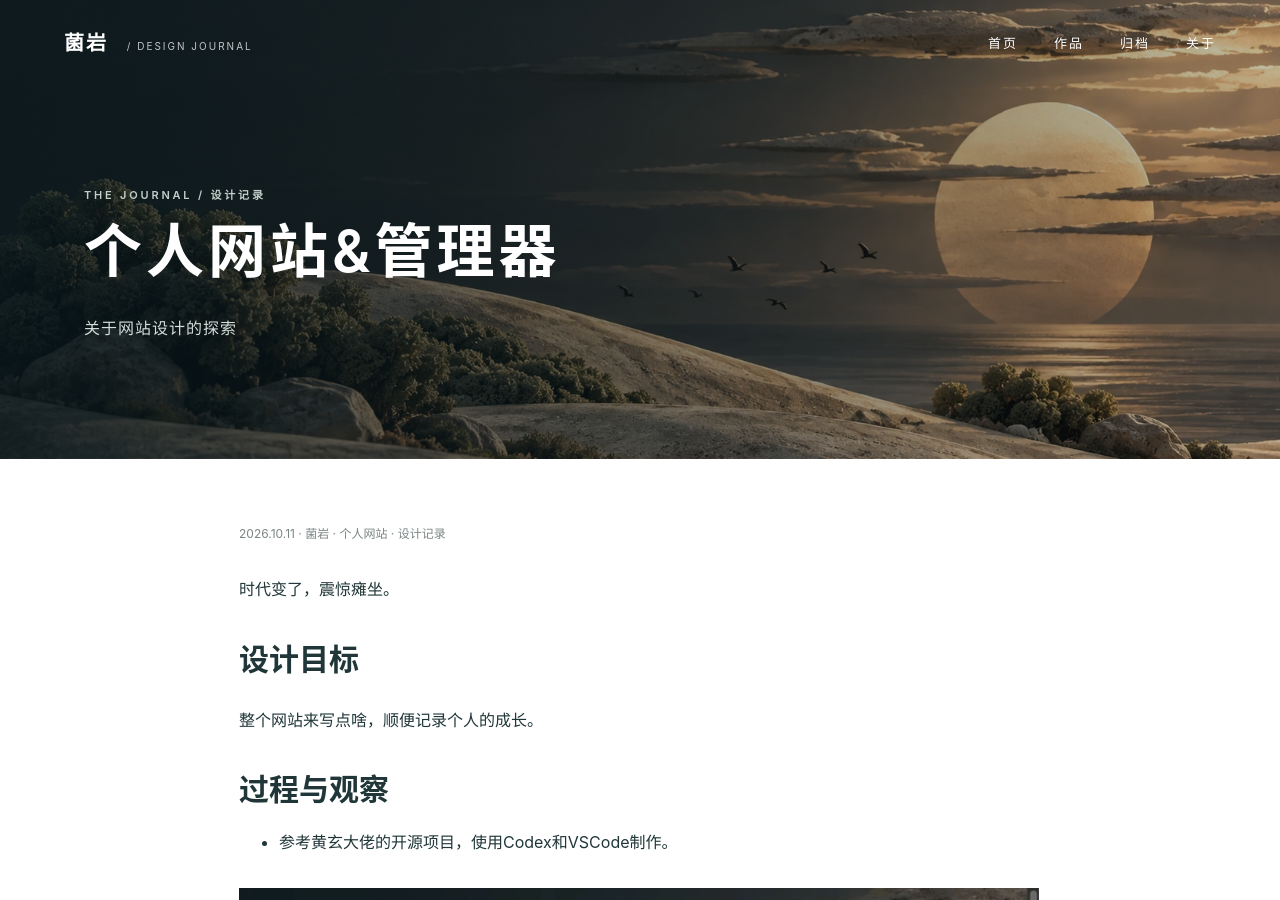
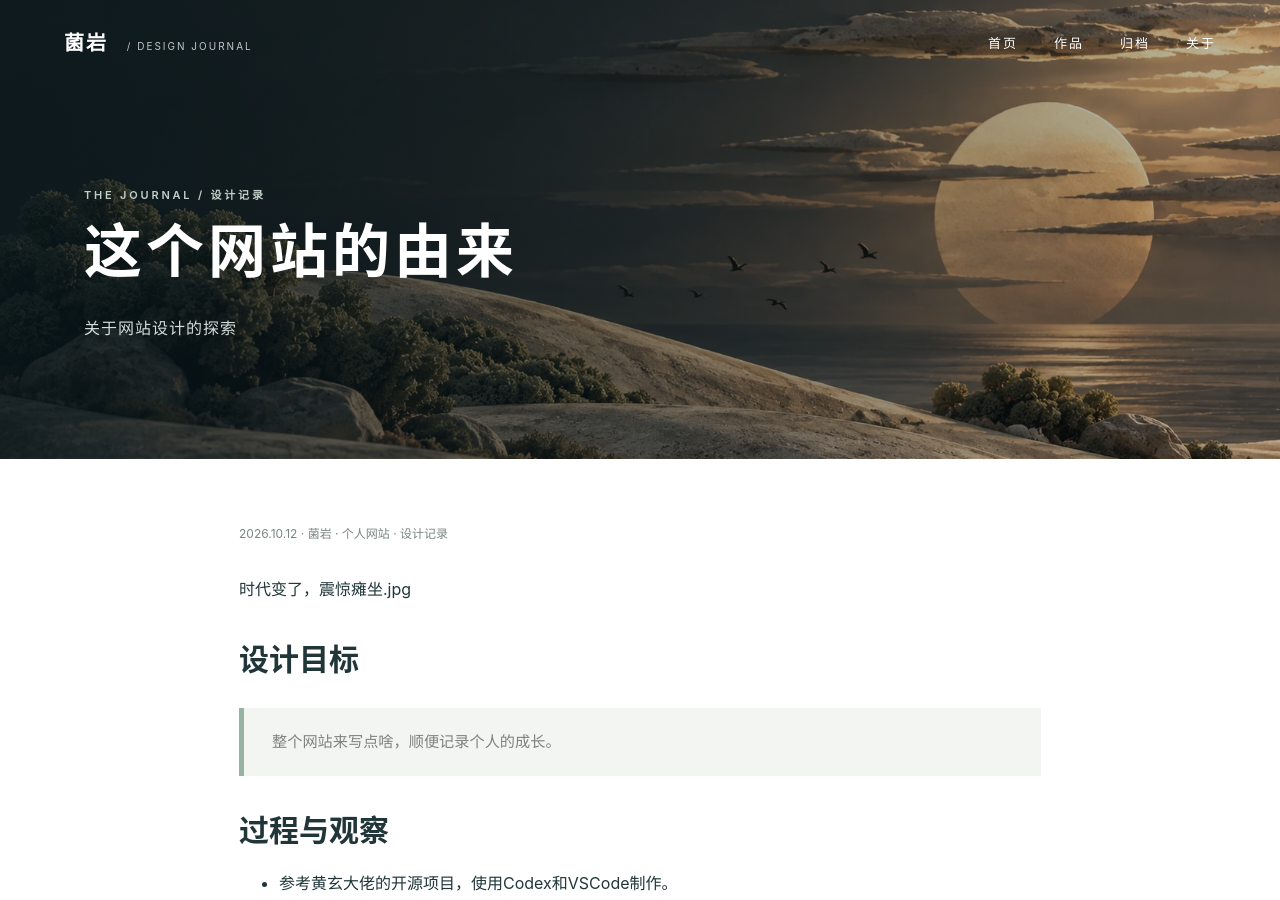
Before and after one commit to junyan3d/junyan3d.github.io, a Jekyll site: the page built from _posts/2026-10-12-ge-ren-wang-zhan.md, in a window 1280 px wide and 900 px high. Built offline with Jekyll 4.4.1, drawn with Linux system fonts in a browser that asks for light colours.

```diff
--- a/_config.yml
+++ b/_config.yml
@@ -1,19 +1,20 @@
 title: 菌岩
 SEOTitle: 菌岩 · 设计与记录
 email: junyan3d@gmail.com
-description: "关于形态、光影与设计的持续探索。"
-keyword: "菌岩, Blender, 工业设计, 三维设计, 作品集"
-url: "https://junyan3d.github.io"
+description: 关于形态、光影与设计的持续探索。
+keyword: 菌岩, Blender, 工业设计, 三维设计, 作品集
+url: https://junyan3d.github.io
 baseurl: ""
 header-img: assets/covers/home-v2.webp
-intro: "3D 设计师，专注 Blender 建模渲染与 AI 辅助设计。"
+intro: 3D 设计师，专注 Blender 与 AI 辅助设计。
 timezone: Asia/Shanghai
 markdown: kramdown
 highlighter: rouge
 permalink: /blog/:year/:month/:day/:title/
 paginate: 6
 paginate_path: /page/:num/
-plugins: [jekyll-paginate]
+plugins:
+  - jekyll-paginate
 collections:
   projects:
     output: true
@@ -25,7 +26,18 @@ defaults:
     values:
       layout: project
       header-img: assets/covers/works.webp
-exclude: [AGENTS.md, .DS_Store, local-archive, vendor, scripts, README.md, Gemfile, Gemfile.lock, less, .bundle, SOURCE.md]
+exclude:
+  - AGENTS.md
+  - .DS_Store
+  - local-archive
+  - vendor
+  - scripts
+  - README.md
+  - Gemfile
+  - Gemfile.lock
+  - less
+  - .bundle
+  - SOURCE.md
 service-worker: false
 social_links:
   - title: B站
@@ -34,7 +46,7 @@ social_links:
   - title: 抖音
     icon: douyin
     url: https://v.douyin.com/kohQV_aAeJA/
-    hint: "抖音号：89655218894"
+    hint: 抖音号：89655218894
   - title: 小红书
     icon: xiaohongshu
     url: https://www.xiaohongshu.com/user/profile/6a8d3e540000000013031401
--- a/_posts/2026-10-11-ge-ren-wang-zhan.md
+++ b/_posts/2026-10-12-ge-ren-wang-zhan.md
@@ -1,18 +1,19 @@
 ---
 layout: post
-title: 个人网站&管理器
+title: 这个网站的由来
 subtitle: 记录一次AI辅助设计个人网站
 description: 关于网站设计的探索
 tags:
   - 个人网站
   - 设计记录
-date: 2026-10-11
+date: 2026-10-12
+excerpt: 个人网站&管理器
 ---
-时代变了，震惊瘫坐。
+时代变了，震惊瘫坐.jpg
 
 ## 设计目标
 
-整个网站来写点啥，顺便记录个人的成长。
+> 整个网站来写点啥，顺便记录个人的成长。
 
 ## 过程与观察
 
```
Also changed, not shown: other parts of _posts/2026-10-12-ge-ren-wang-zhan.md (+1 -1 lines).
